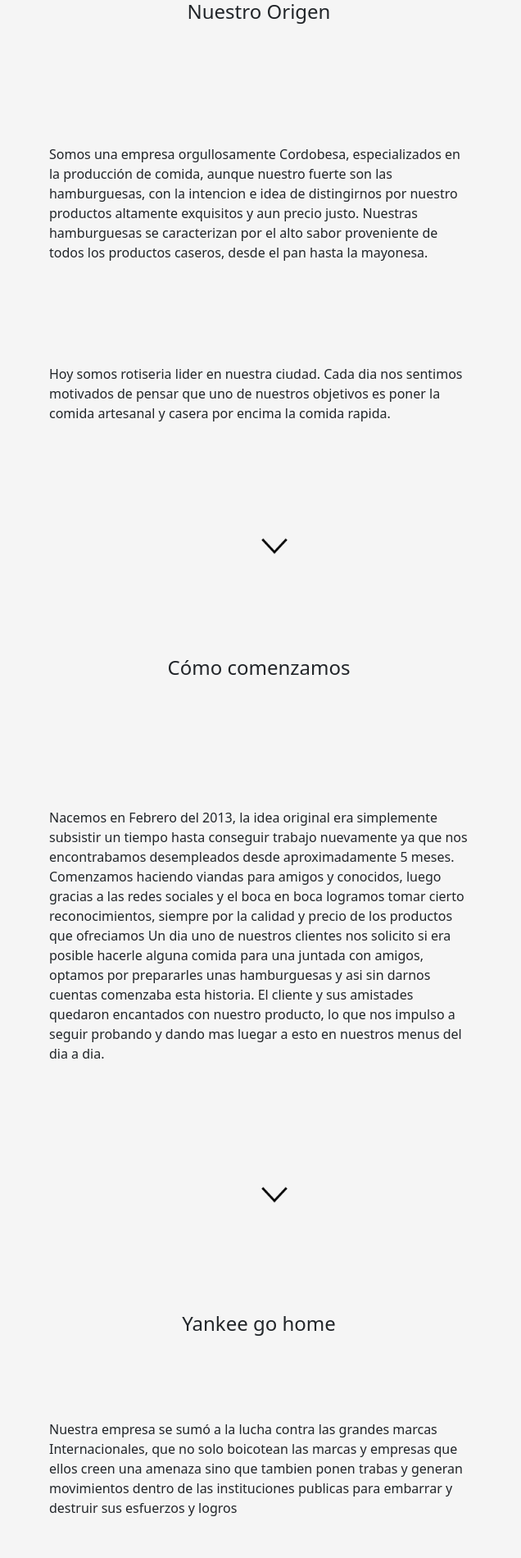
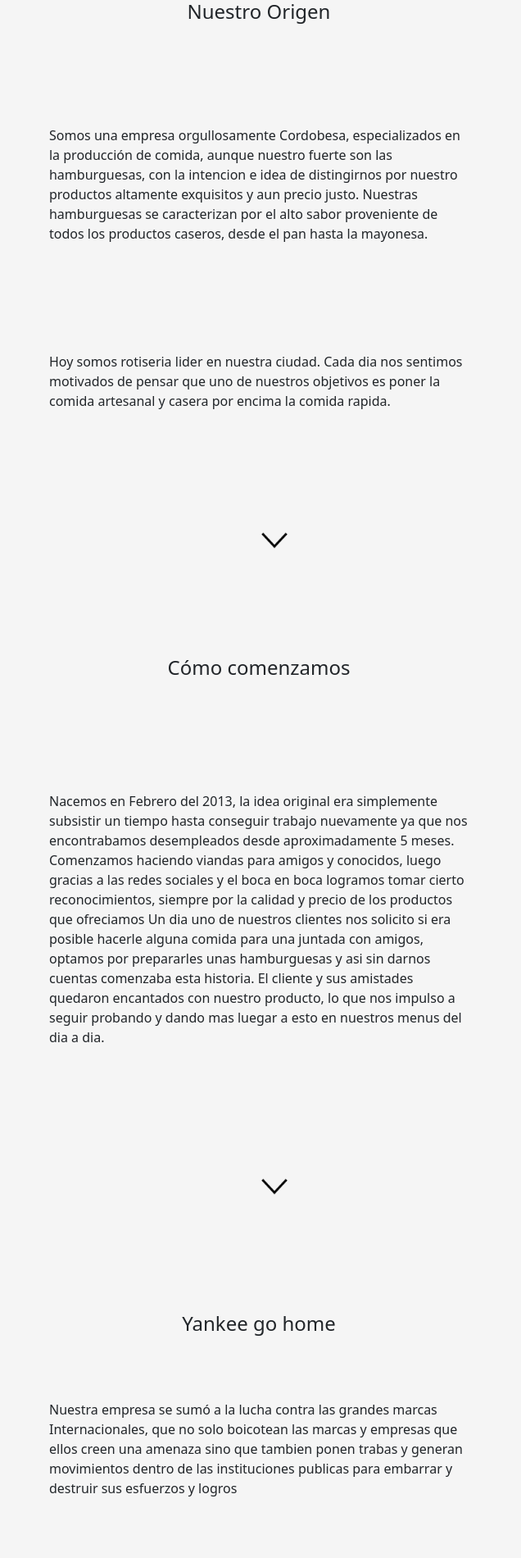
Before and after one commit to facundorivera/ProyectoCH, a website: page nosotros.html in a window 1280 px wide. Shown: the top 1900 px of the page at 82% size, 644-1280 px from the left. Drawn offline with nearby package versions, Linux system fonts and the light colour scheme.

Commit message:
Proyecto 1.1

```diff
--- a/nosotros.html
+++ b/nosotros.html
@@ -79,7 +79,7 @@
                 <div id="close" class="scrollhist">
                     <div id="first" class="scrollhist__sec img1">
                         <h4 class="text-center">Nuestro Origen</h4>
-                        <p style="margin-top: 30px;" class="text-justify">Somos una empresa orgullosamente Cordobesa,
+                        <p  class="text-justify">Somos una empresa orgullosamente Cordobesa,
                             especializados en
                             la producción de comida, aunque nuestro fuerte son las hamburguesas, con la intencion e idea
                             de distingirnos por
@@ -94,12 +94,12 @@
                         <!-- <p  class="text-center">Decidi utilizar todo lo aprendido durante mis años como chefs y comence a vender
                             viandas en las redes sociales y de boca en boca.
                         </p> -->
-                        <a style="width: 50px;" href="#second"><img class="scrollhist__flecha"
+                        <a class="scrollhist--a" href="#second"><img class="scrollhist__flecha"
                                 src="./Icons/FlechaDown.png" alt=""></a>
                     </div>
                     <div id="second" class="scrollhist__sec">
                         <h4 class="text-center">Cómo comenzamos</h4>
-                        <p style="margin-top: 30px;" class="text-justify">
+                        <p  class="text-justify scrollhist__sec--mt">
                             Nacemos en Febrero del 2013, la idea original era simplemente subsistir un tiempo hasta
                             conseguir trabajo
                             nuevamente ya que nos encontrabamos desempleados desde aproximadamente 5 meses.
@@ -113,12 +113,12 @@
                             El cliente y sus amistades quedaron encantados con nuestro producto, lo que nos impulso a
                             seguir probando y dando mas
                             luegar a esto en nuestros menus del dia a dia.</p>
-                        <a style="width: 50px;" href="#third"><img class="scrollhist__flecha"
+                        <a class="scrollhist__sec--a"  href="#third"><img class="scrollhist__flecha"
                                 src="./Icons/FlechaDown.png" alt=""></a>
                     </div>
                     <div id="third" class="scrollhist__sec">
                         <h4 class="text-center">Yankee go home</h4>
-                        <p style="margin-top: 30px;" class="text-justify">
+                        <p class="text-justify scrollhist__sec--mt">
                             Nuestra empresa se sumó a la lucha contra las grandes marcas Internacionales, que
                             no solo
                             boicotean las marcas y empresas que ellos creen una amenaza sino que tambien ponen trabas y
@@ -138,7 +138,7 @@
                             dudes en contactarnos
                             podemos ayudarte y decirte como actuar ante estos casos.
                         </p>
-                        <a style="width: 50px;" href="#first"><img class="scrollhist__flecha scrollhist--up"
+                        <a class="scrollhist__sec--a" href="#first"><img class="scrollhist__flecha scrollhist--up"
                                 src="./Icons/FlechaUp.png" alt=""></a>
                     </div>
                     <!-- </div> -->
--- a/scss/Estilo.scss
+++ b/scss/Estilo.scss
@@ -838,10 +838,17 @@ $redesIco:(facebook,
             width: 80%;
             margin-top: 50px;
 
+            &--mt{
+                margin-top: 30px;
+            }
         }
 
         &__flecha {
             display: none;
+        }
+
+        &--a{
+            width: 50px;
         }
 
     }
```
Also changed, not shown: css/style.css.
